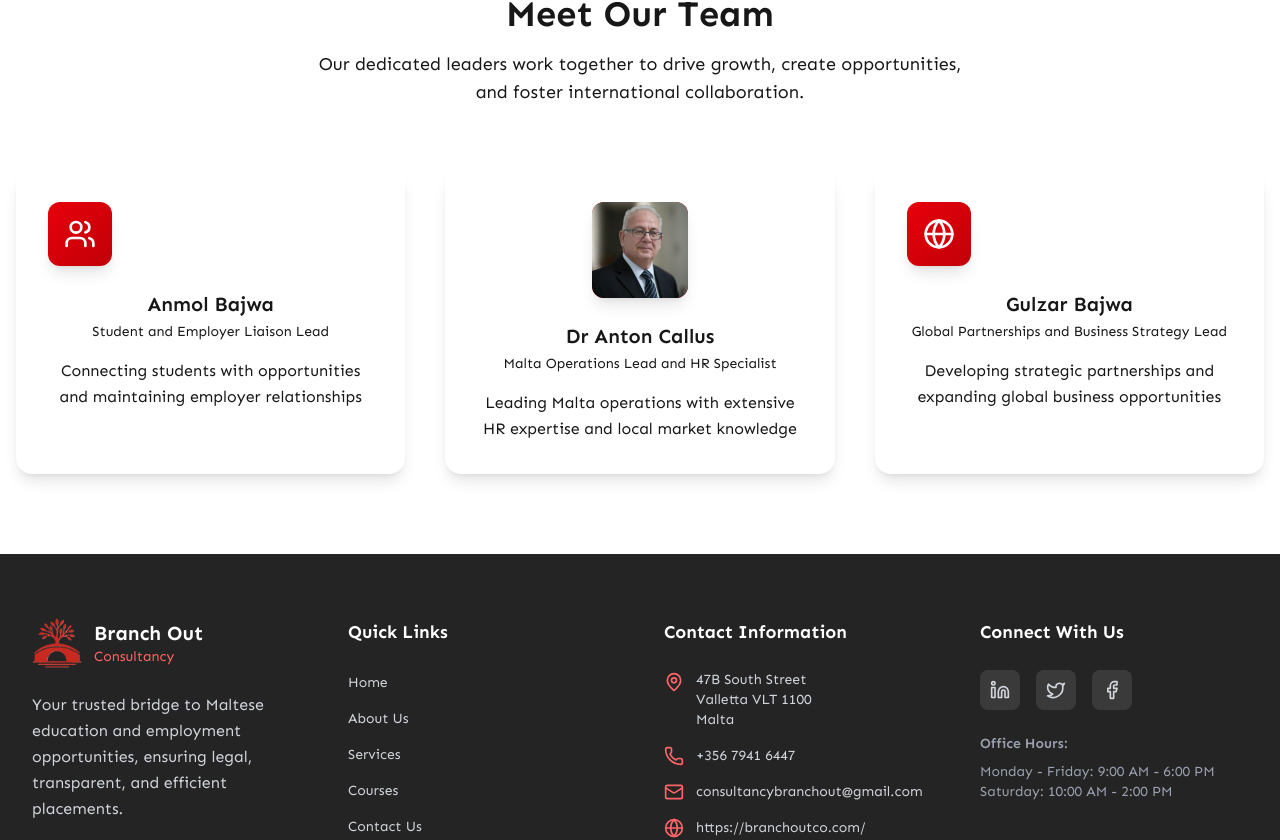
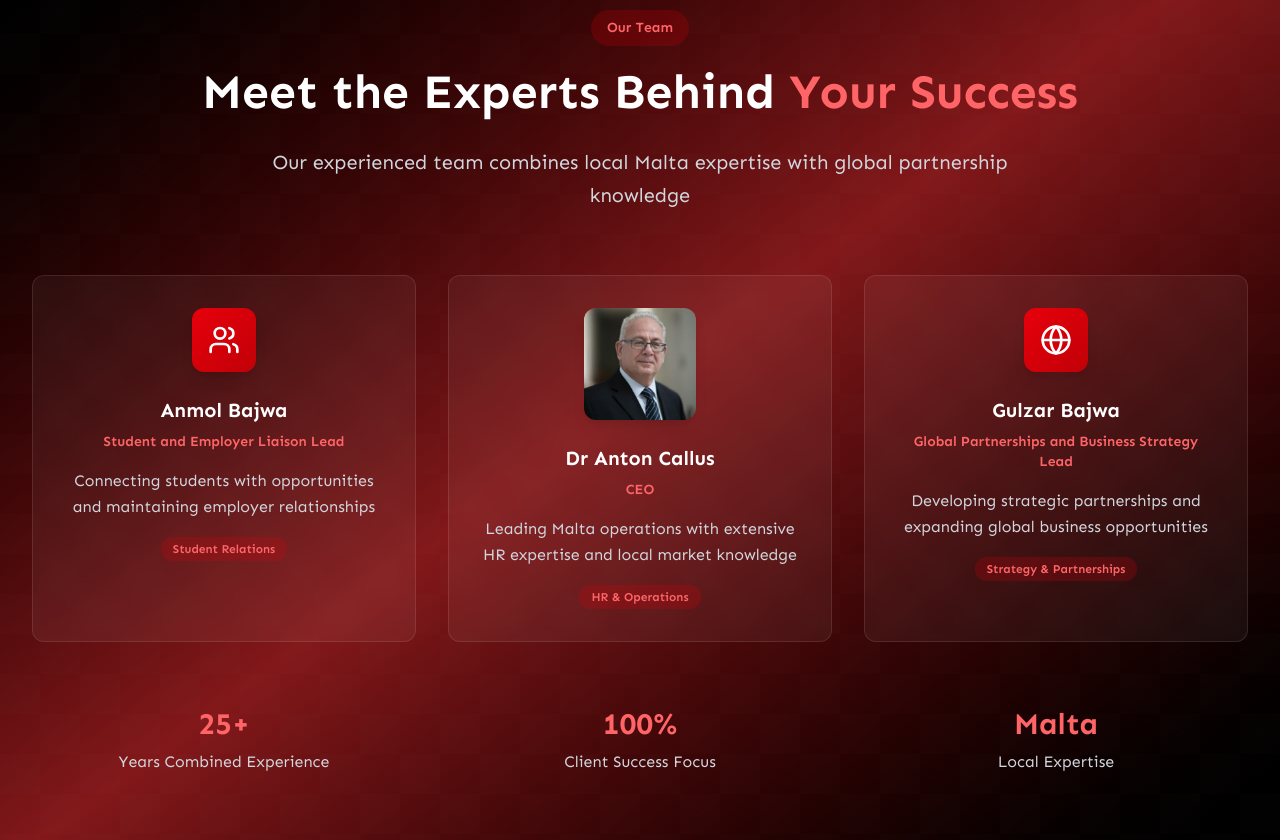
Before and after one commit to RohitSah23/branchout, a Next.js app: page / in a window 1280 px wide. Shown: the part 8491-9331 px from the top of the page. Built offline with nearby package versions, Linux system fonts and the light colour scheme; grey boxes are pictures that could not be loaded.

Commit message:
fix (CEO): completed final fix done

```diff
--- a/components/Team/Team.tsx
+++ b/components/Team/Team.tsx
@@ -1,65 +1,83 @@
 import Image from "next/image";
-import { Briefcase, Users, Globe } from "lucide-react";
+import { Users, Globe } from "lucide-react";
 import CEOImg from "@/app/assets/CEO.png";
 
 const team = [
+  {
+    name: "Dr Anton Callus",
+    role: "CEO",
+    description:
+      "Leading Malta operations with extensive HR expertise and local market knowledge",
+    specialty: "HR & Operations",
+    image: CEOImg,
+    order: "lg:order-2",
+  },
   {
     name: "Anmol Bajwa",
     role: "Student and Employer Liaison Lead",
     description:
       "Connecting students with opportunities and maintaining employer relationships",
+    specialty: "Student Relations",
     icon: Users,
-    specialty: "Student Relations",
     order: "lg:order-1",
-  },
-  {
-    name: "Dr Anton Callus",
-    role: "Malta Operations Lead and HR Specialist",
-    description:
-      "Leading Malta operations with extensive HR expertise and local market knowledge",
-    icon: Briefcase,
-    specialty: "HR & Operations",
-    image: CEOImg,
-    order: "lg:order-2",
   },
   {
     name: "Gulzar Bajwa",
     role: "Global Partnerships and Business Strategy Lead",
     description:
       "Developing strategic partnerships and expanding global business opportunities",
+    specialty: "Strategy & Partnerships",
     icon: Globe,
-    specialty: "Strategy & Partnerships",
     order: "lg:order-3",
   },
 ];
 
-export default function TeamSection() {
+export default function Team() {
   return (
-    <section className="relative py-20 bg-theme-bg text-theme-text">
-      <div className="container mx-auto px-4">
-        {/* Section Heading */}
+    <section className="py-24 bg-gradient-to-br from-black via-red-900 to-black relative overflow-hidden">
+      {/* Background Pattern */}
+      <div className="absolute inset-0 opacity-10">
+        <div
+          className="absolute inset-0"
+          style={{
+            backgroundImage: `linear-gradient(45deg, rgba(255, 255, 255, 0.1) 25%, transparent 25%),
+                               linear-gradient(-45deg, rgba(255, 255, 255, 0.1) 25%, transparent 25%),
+                               linear-gradient(45deg, transparent 75%, rgba(255, 255, 255, 0.1) 75%),
+                               linear-gradient(-45deg, transparent 75%, rgba(255, 255, 255, 0.1) 75%)`,
+            backgroundSize: "80px 80px",
+            backgroundPosition: "0 0, 0 40px, 40px -40px, -40px 0px",
+          }}
+        ></div>
+      </div>
+
+      <div className="max-w-7xl mx-auto px-4 sm:px-6 lg:px-8 relative">
+        {/* Header */}
         <div className="text-center mb-16">
-          <h2 className="text-3xl md:text-4xl font-bold mb-4">
-            Meet Our Team
+          <div className="inline-flex items-center px-4 py-2 bg-red-600/20 text-red-400 rounded-full text-sm font-semibold mb-4 backdrop-blur-sm">
+            Our Team
+          </div>
+
+          <h2 className="text-4xl lg:text-5xl font-bold text-white mb-6 leading-tight">
+            Meet the Experts Behind
+            <span className="text-red-400"> Your Success</span>
           </h2>
-          <p className="text-lg text-theme-muted max-w-2xl mx-auto">
-            Our dedicated leaders work together to drive growth, create
-            opportunities, and foster international collaboration.
+
+          <p className="text-xl text-gray-300 max-w-3xl mx-auto leading-relaxed">
+            Our experienced team combines local Malta expertise with global partnership knowledge
           </p>
         </div>
 
         {/* Team Grid */}
-        <div className="grid md:grid-cols-2 lg:grid-cols-3 gap-10">
-          {team.map((member, idx) => (
-            <div
-              key={idx}
-              className={`group bg-theme-card rounded-2xl p-8 shadow-lg hover:shadow-xl transition-all duration-300 transform hover:-translate-y-1 ${member.order}`}
-            >
-              {/* Icon or Image */}
+        <div className="grid grid-cols-1 lg:grid-cols-3 gap-8">
+          {team.map((member, index) => (
+            <div key={index} className={`group relative ${member.order}`}>
+              <div className="bg-white/5 backdrop-blur-sm rounded-xl p-8 border border-white/10 hover:border-red-500/50 transition-all duration-500 hover:-translate-y-2 h-full text-center">
+
+                {/* Square Photo for CEO, Icons for Others */}
                 <div
                   className={`${
-                  member.image ? "w-24 h-24 mx-auto" : "w-16 h-16"
-                } bg-gradient-to-br from-red-600 to-red-700 rounded-xl flex items-center justify-center mb-6 group-hover:scale-110 transition-transform duration-300 shadow-lg overflow-hidden`}
+                    member.image ? "w-28 h-28" : "w-16 h-16"
+                  } bg-gradient-to-br from-red-600 to-red-700 rounded-xl flex items-center justify-center mb-6 mx-auto group-hover:scale-110 transition-transform duration-300 shadow-lg overflow-hidden`}
                 >
                   {member.image ? (
                     <Image
@@ -68,24 +86,49 @@ export default function TeamSection() {
                       className="object-cover w-full h-full"
                     />
                   ) : (
-                  <member.icon className="h-8 w-8 text-white" />
+                    <member.icon className="w-8 h-8 text-white" />
                   )}
                 </div>
 
-              {/* Name & Role */}
-              <h3 className="text-xl font-semibold mb-1 text-center">
+                {/* Content */}
+                <div className="space-y-4">
+                  <div>
+                    <h3 className="text-xl font-bold text-white group-hover:text-red-400 transition-colors mb-2">
                       {member.name}
                     </h3>
-              <p className="text-sm text-theme-accent font-medium mb-4 text-center">
+                    <div className="text-red-400 font-semibold text-sm mb-3">
                       {member.role}
-              </p>
+                    </div>
+                  </div>
 
-              {/* Description */}
-              <p className="text-theme-muted text-center leading-relaxed">
-                {member.description}
-              </p>
+                  <p className="text-gray-300 leading-relaxed">{member.description}</p>
+
+                  <div className="inline-flex items-center px-3 py-1 bg-red-600/20 text-red-400 rounded-full text-xs font-semibold">
+                    {member.specialty}
+                  </div>
+                </div>
+              </div>
+
+              {/* Glow Effect */}
+              <div className="absolute inset-0 bg-gradient-to-r from-red-600/20 to-transparent rounded-xl opacity-0 group-hover:opacity-100 transition-opacity duration-500 -z-10 blur-xl"></div>
             </div>
           ))}
+        </div>
+
+        {/* Team Stats */}
+        <div className="mt-16 grid grid-cols-1 md:grid-cols-3 gap-8 text-center">
+          <div className="space-y-2">
+            <div className="text-3xl font-bold text-red-400">25+</div>
+            <div className="text-gray-300 font-medium">Years Combined Experience</div>
+          </div>
+          <div className="space-y-2">
+            <div className="text-3xl font-bold text-red-400">100%</div>
+            <div className="text-gray-300 font-medium">Client Success Focus</div>
+          </div>
+          <div className="space-y-2">
+            <div className="text-3xl font-bold text-red-400">Malta</div>
+            <div className="text-gray-300 font-medium">Local Expertise</div>
+          </div>
         </div>
       </div>
     </section>
```
Lines whose indentation alone changed are shown as unchanged.
